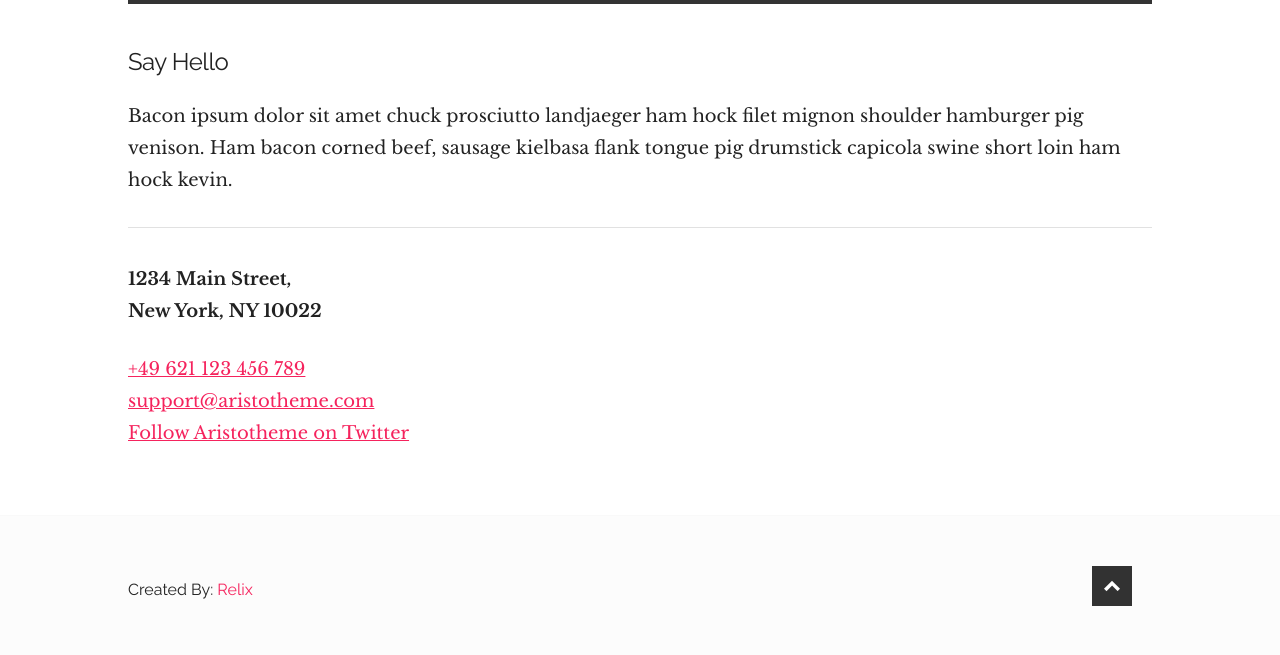
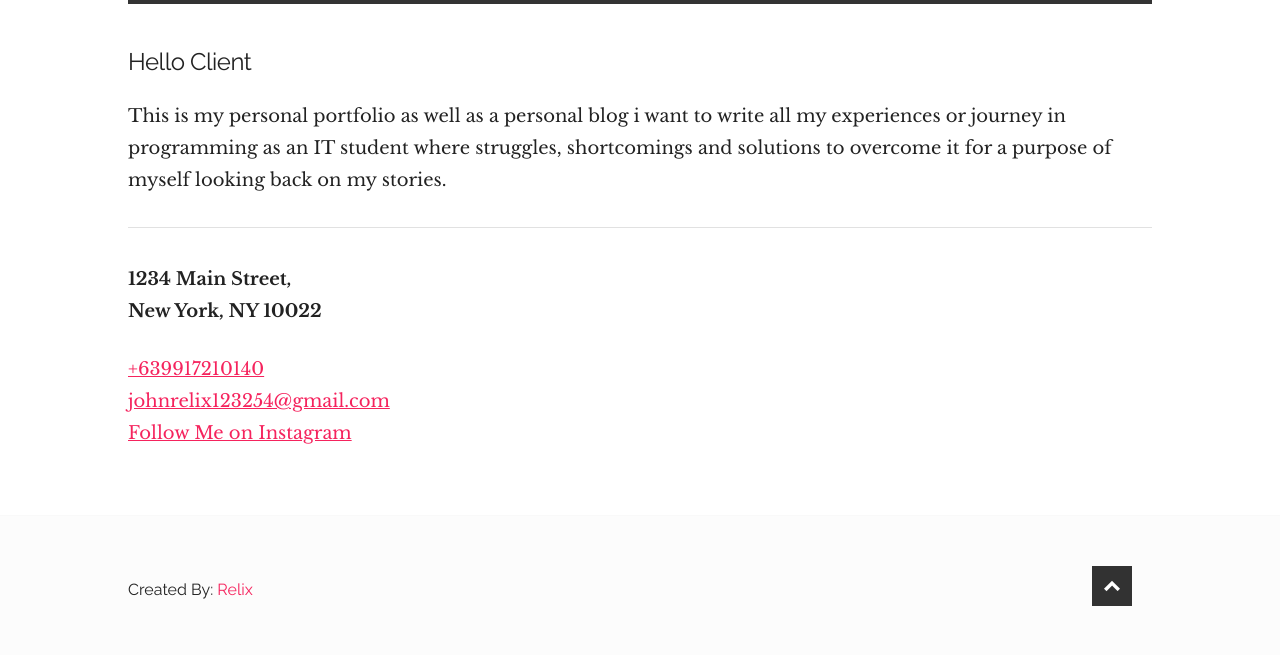
Before and after one commit to johnxiler/djangoweb, a Django app: template polls/templates/contact.html in a window 1280 px wide. Shown: the part 316-971 px from the top of the page. Run offline with Django 4.2, Linux system fonts and the light colour scheme; the template is opened without the code that fills it, so the values that code supplies are empty; some libraries are stand-ins or nearby versions.

Commit message:
add some restframework

```diff
--- a/mywebsite/settings.py
+++ b/mywebsite/settings.py
@@ -37,9 +37,9 @@ INSTALLED_APPS = [
     'django.contrib.messages',
     'django.contrib.staticfiles',
     'django.contrib.sessions',
+    'rest_framework',
+    'debug_toolbar',
     'polls',
-
-    'debug_toolbar'
 ]
 
 MIDDLEWARE = [
--- a/polls/templates/about.html
+++ b/polls/templates/about.html
@@ -76,8 +76,8 @@
 			<div class="container">
 				<div class="logo">
 					<a href="{{ 'blog' }}">
-						<h1>RELIX</h1>
-						<h6>Personal Blog</h6>
+						<h1>RELIX</h1><br>
+						<h6>Personal Portfolio</h6>
 					</a>
 				</div>
 			</div>
--- a/polls/templates/contact.html
+++ b/polls/templates/contact.html
@@ -98,14 +98,14 @@
 		<section class="sub-page container">
 
 
-		  	<h5>Say Hello</h5>
-			<p>Bacon ipsum dolor sit amet chuck prosciutto landjaeger ham hock filet mignon shoulder hamburger pig venison. Ham bacon corned beef, sausage kielbasa flank tongue pig drumstick capicola swine short loin ham hock kevin.</p>
+		  	<h5>Hello Client</h5>
+			<p>This is my personal portfolio as well as a personal blog i want to write all my experiences or journey in programming as an IT student where struggles, shortcomings and solutions to overcome it for a purpose of myself looking back on my stories.</p>
 			<hr>
 			<p><strong>1234 Main Street,</strong><br>
 			<strong>New York, NY 10022</strong></p>
-			<p><a href="tel:+49621123456789">+49 621 123 456 789</a><br>
-			<a href="mailto:support@aristotheme.com">support@aristotheme.com</a><br>
-			<a href="https://twitter.com/aristotheme">Follow Aristotheme on Twitter</a></p>
+			<p><a href="tel:+639917210140">+639917210140</a><br>
+			<a href="">johnrelix123254@gmail.com</a><br>
+			<a href="https://www.instagram.com/john_relix_pascua/">Follow Me on Instagram</a></p>
 
 
 		</section>
```
